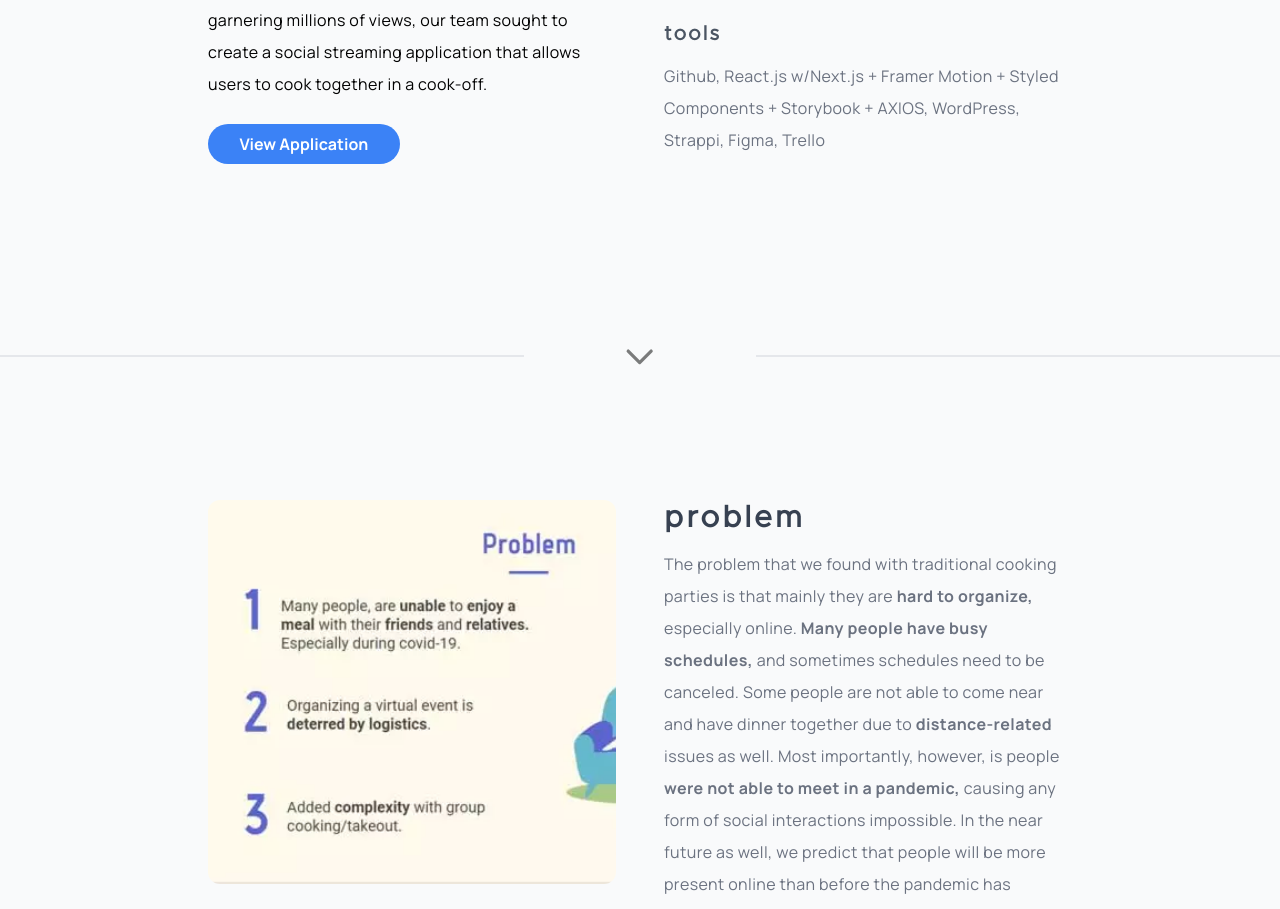
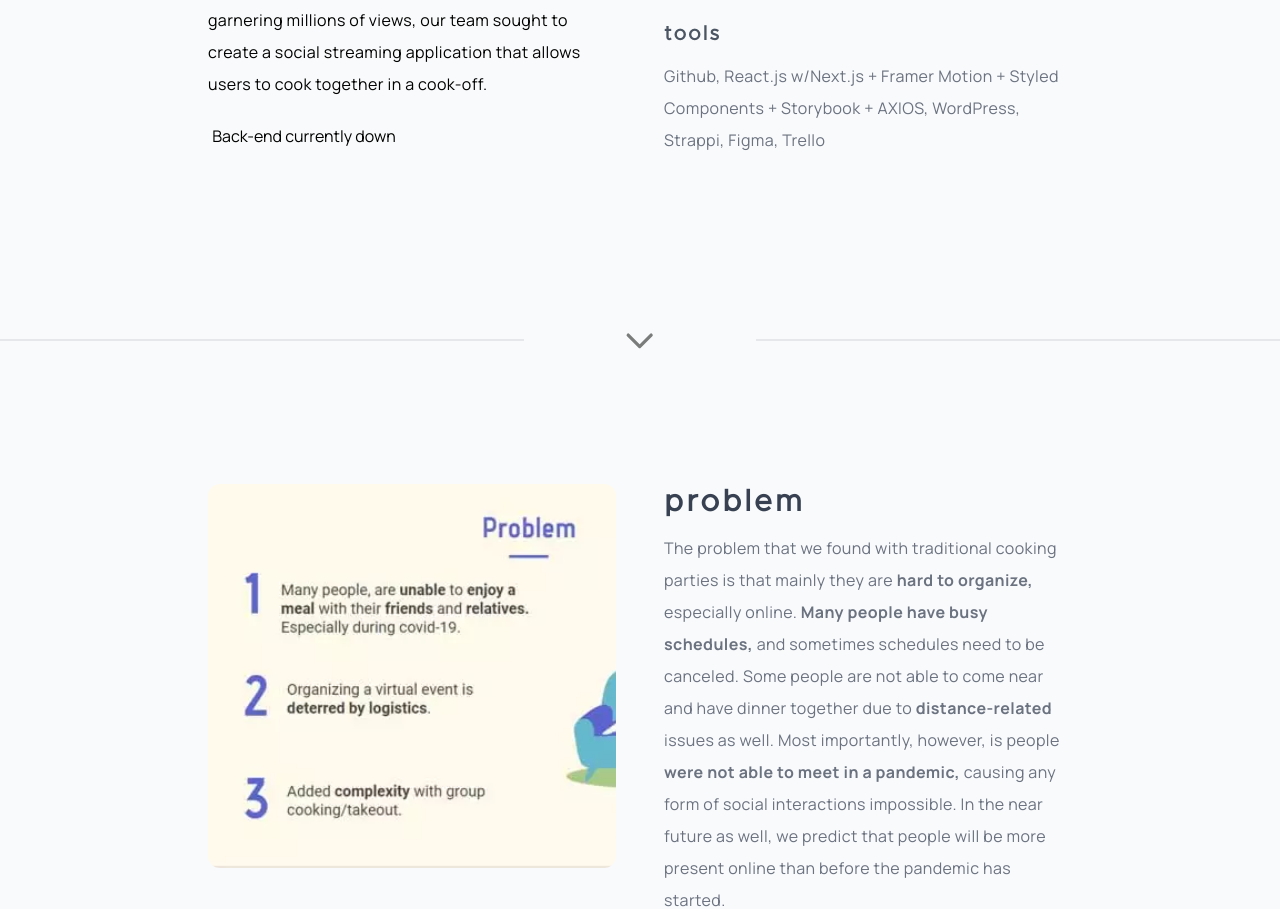
Before and after one commit to takuyadev/takuyadev-portfolio-2021, a Next.js app: page /cookoff in a window 1280 px wide. Shown: the part 967-1876 px from the top of the page. Built offline with nearby package versions, Linux system fonts and the light colour scheme.

Commit message:
fix cookoff page

```diff
--- a/pages/cookoff.js
+++ b/pages/cookoff.js
@@ -44,10 +44,10 @@ function CookOff() {
                 cook-off.
               </p>
               <a
-                href=""
-                className="flex justify-center no-underline w-48 btn-blue rounded-full transition pointer-cursor hover:bg-blue-700"
+                href="/cookoff"
+                className="flex justify-center no-underline w-48 btn-gray-400 rounded-full transition pointer-cursor"
               >
-                View Application
+                Back-end currently down
               </a>
             </div>
             <div className="flex flex-col flex-1 ">
```
